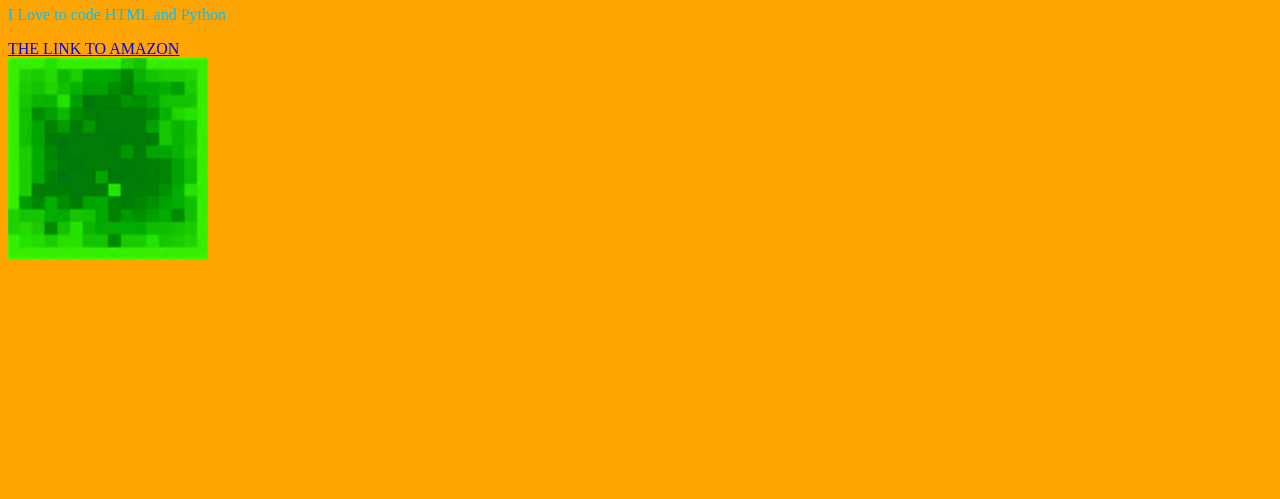
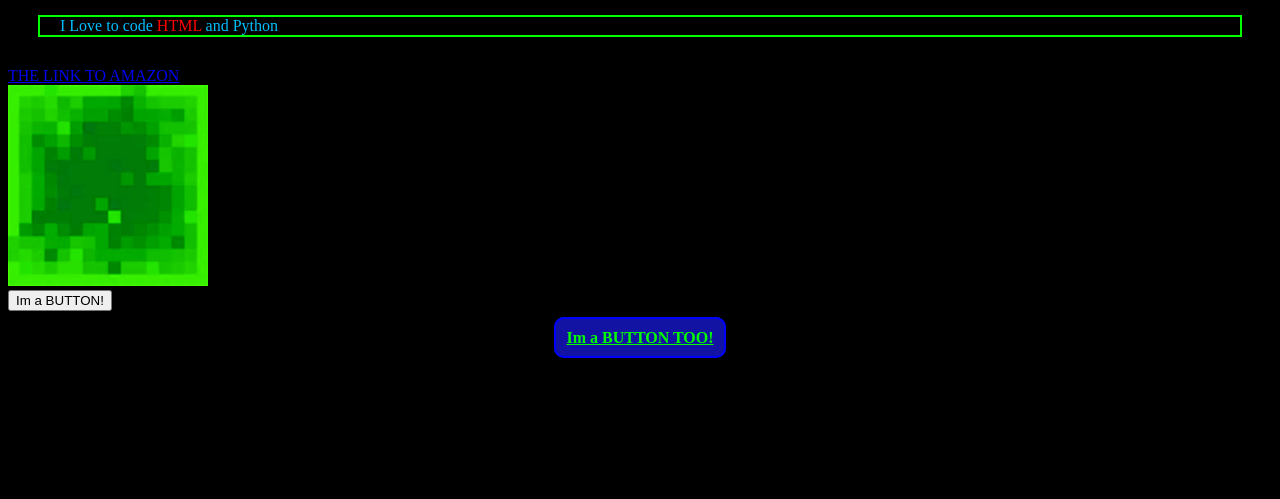
Before and after one commit to SALAT4724/my_first_site, a plain HTML site: page index.html in a window 1280 px wide. Shown: the part 301-800 px from the top of the page. Drawn offline with Linux system fonts and the light colour scheme.

Commit message:
Add files via upload

```diff
--- a/index.html
+++ b/index.html
@@ -10,8 +10,12 @@
 <body>
     <h1 class="title">GREENSTONEBLOCK</h1>
     <h1>I`m Mark</h1>
-    <p class="code">I Love to code HTML and Python</p>
+    <p class="code">I Love to code <span class="html">HTML</span> and Python</p>
     <a href="https://www.amazon.de">THE LINK TO AMAZON</a><br>
-    <img width="200" src="GREENSTONEBLOCK.png" alt="">
+    <img width="200" src="GREENSTONEBLOCK.png" alt="No"><br>
+    <button>Im a BUTTON!</button><br><br>
+    <div>
+    <a class="but" href="#">Im a BUTTON TOO!</a>
+    </div>
 </body>
 </html>
--- a/style.css
+++ b/style.css
@@ -5,13 +5,40 @@ h1{
 .title{
     color:lime;
     font-size:100px;
-    background-color:black;
+    background-color:orange;
 }
 
 body{
-    background-color:orange;
+    background-color:black;
 }
 
 .code{
     color:deepskyblue;
+    padding: 0px 0px 0px 20px;
+    margin: 30px;
+    border: 2px solid hsl(120, 100%, 50%);
 }
+
+.html{
+    color:red;
+}
+
+div{
+    text-align: center;
+}
+
+.but{
+    padding: 10px;
+    border:2px solid rgb(0,0,255);
+    border-radius: 10px;
+    background-color: rgb(18, 18, 163);
+    color: rgb(0, 255, 0);
+    font-weight: 900;
+    transition: 5s;
+
+}
+
+.but:hover{
+    background-color: darkgoldenrod;
+    opacity: 0;
+}
```
